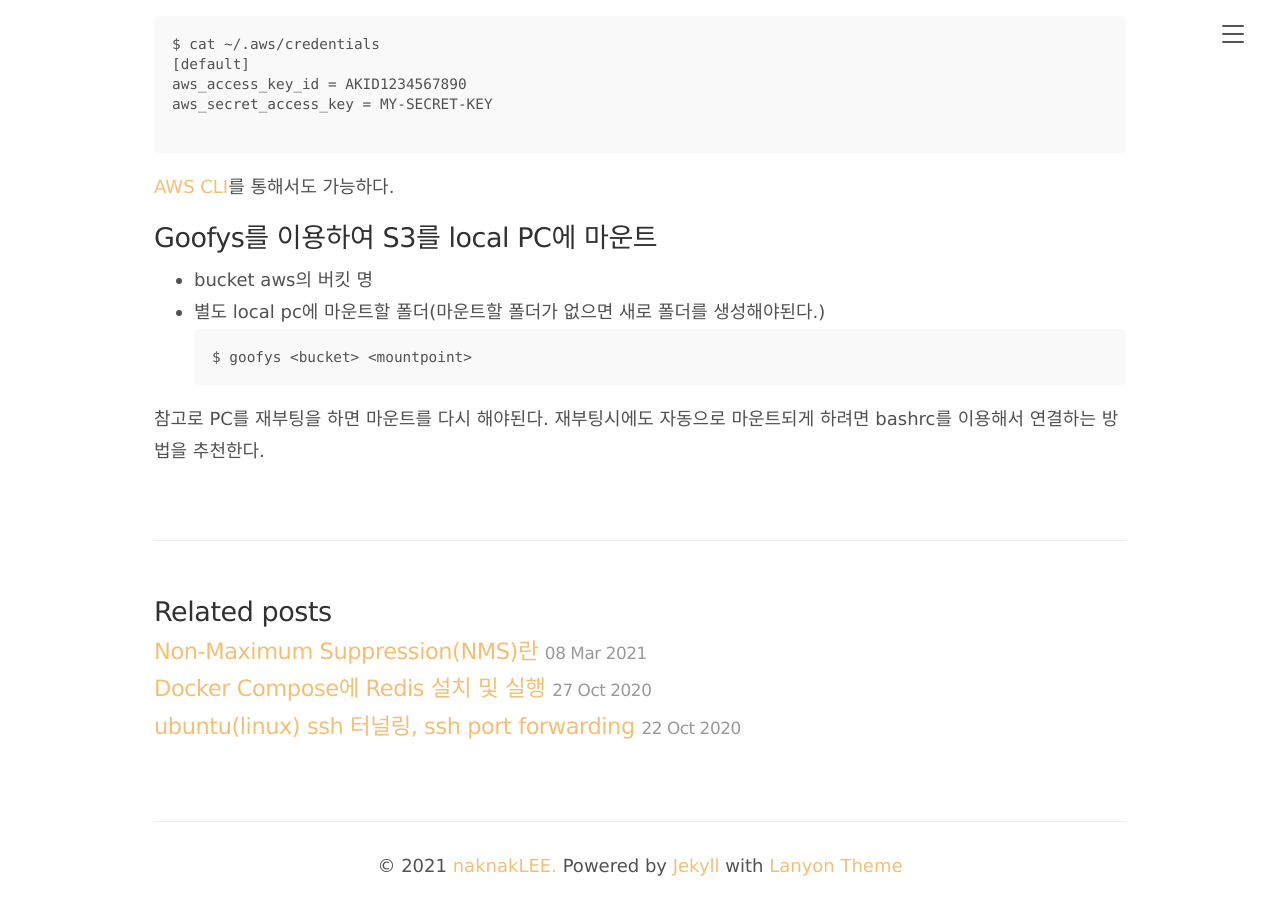
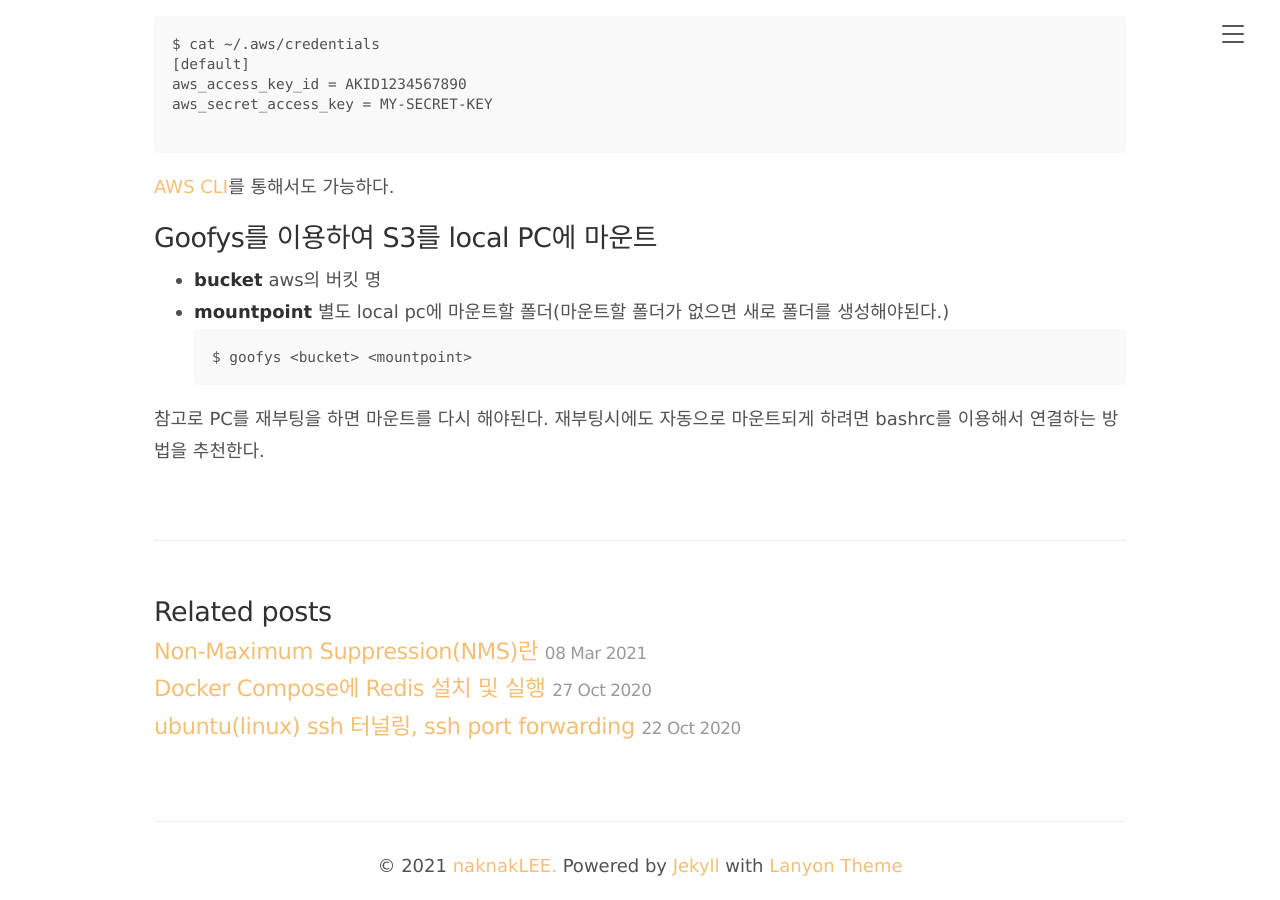
Before and after one commit to naknakLEE/naknakLEE.github.io, a Jekyll site: the page built from _posts/2021-08-12-goofys.md, in a window 1280 px wide and 900 px high, scrolled down 2836 px. Built offline with Jekyll 4.4.1, drawn with Linux system fonts in a browser that asks for light colours; comment, search, counter and statistics services are not loaded.

Commit message:
Fix: 포스팅 수정

````diff
--- a/_posts/2021-08-12-goofys.md
+++ b/_posts/2021-08-12-goofys.md
@@ -95,8 +95,8 @@ aws_secret_access_key = MY-SECRET-KEY
 
 ## Goofys를 이용하여 S3를 local PC에 마운트
 
- - bucket aws의 버킷 명
- - 별도 local pc에 마운트할 폴더(마운트할 폴더가 없으면 새로 폴더를 생성해야된다.)
+ - **bucket** aws의 버킷 명
+ - **mountpoint** 별도 local pc에 마운트할 폴더(마운트할 폴더가 없으면 새로 폴더를 생성해야된다.)
 ```
 $ goofys <bucket> <mountpoint>
 ```
````
